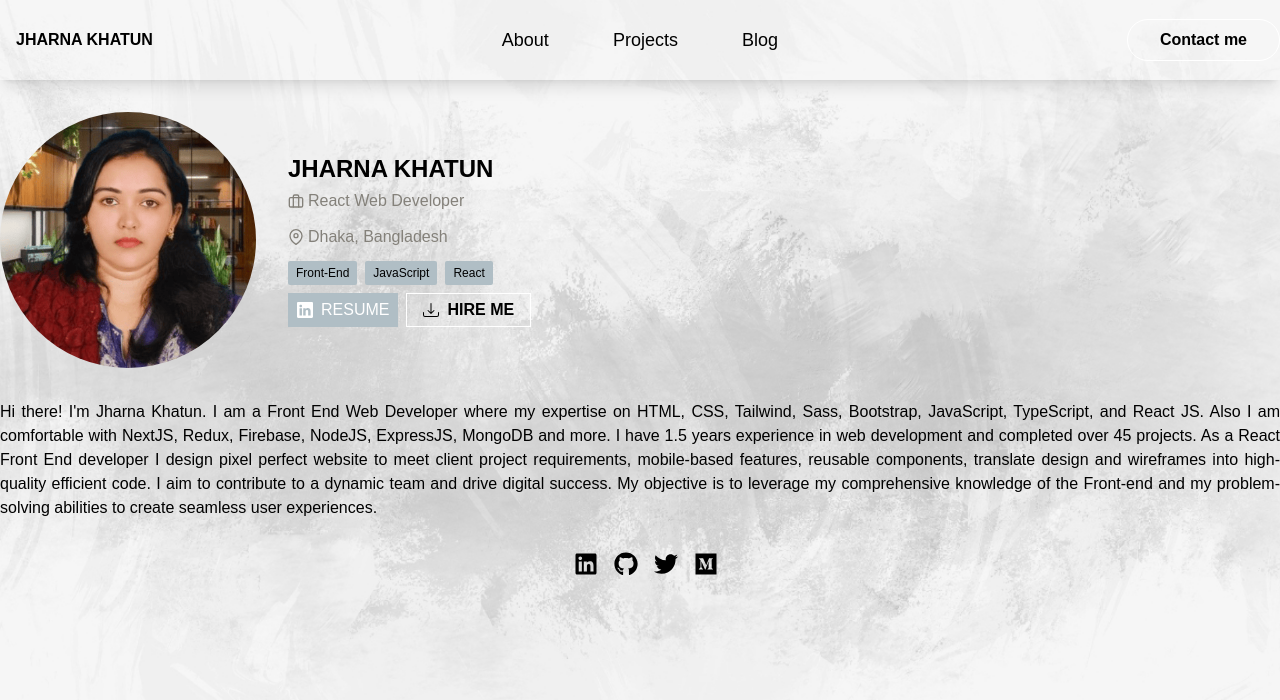
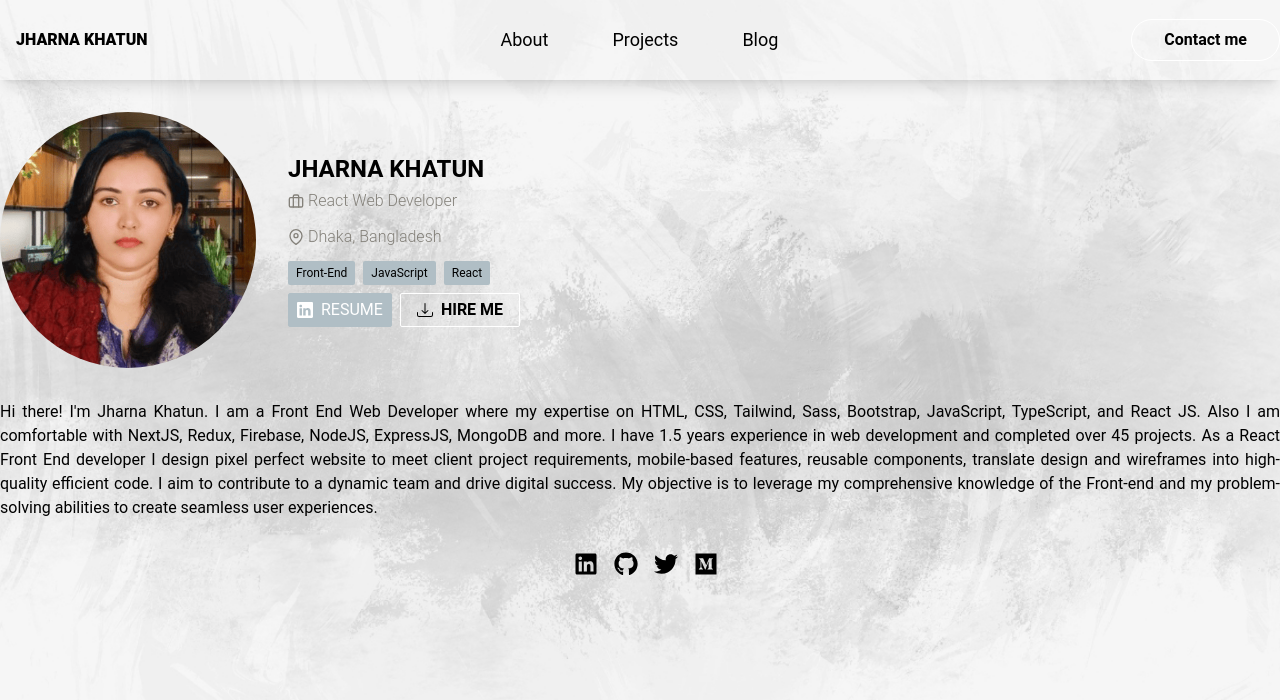
Before and after one commit to jharnakhatun2/portfolio, a website: page src/about.html in a window 1280 px wide. Drawn offline with Linux system fonts and the light colour scheme.

Commit message:
modify css style

```diff
--- a/src/about.html
+++ b/src/about.html
@@ -19,12 +19,12 @@
         <img
           src="/src/images/profile.png"
           alt="profile"
-          class="w-1/2 h-1/2 md:w-1/3 md:h-1/3 lg:w-1/5 lg:h-1/5 rounded-full"
+          class="w-1/2 h-1/2 md:w-1/3 md:h-1/3 lg:w-1/5 lg:h-1/5 rounded-full "
         />
         <!-- Profile Details-->
-        <div class="pl-8">
+        <div class="pl-0 md:pl-8 pt-2 md:pt-0">
           <div class="flex flex-row text-center">
-            <h2 class="text-2xl mb-1 uppercase font-bold">Jharna Khatun</h2>
+            <h2 class="text-xl sm:text-2xl mb-1 uppercase font-bold">Jharna Khatun</h2>
           </div>
           <div class="mb-3 font-light text-gray flex flex-row items-center">
             <svg
@@ -85,15 +85,15 @@
             </ul>
           </div>
           <!-- buttons -->
-        <div class="flex flex-col sm:flex-row justify-between">
-          <button class="bg-neutral hover:bg-opacity-0 text-white border md:uppercase border-neutral hover:border-white  hover:text-gray transition-colors">
+        <div class="flex flex-col sm:flex-row justify-between ">
+          <button class="bg-neutral hover:bg-opacity-0 text-white border md:uppercase border-neutral hover:border-white  hover:text-gray transition-colors rounded-sm">
             <a class="flex items-center py-1 px-1 md:px-2" href="https://drive.google.com/file/d/1XZdE78zwakW8di6uez9NtbR6DuVCOiyH/view?usp=drive_link" target="_blank">
               <svg aria-label="Location icon" role="img" stroke="currentColor" fill="currentColor" stroke-width="0" viewBox="0 0 16 16" height="1em" width="1em" xmlns="http://www.w3.org/2000/svg"><path d="M0 1.146C0 .513.526 0 1.175 0h13.65C15.474 0 16 .513 16 1.146v13.708c0 .633-.526 1.146-1.175 1.146H1.175C.526 16 0 15.487 0 14.854V1.146zm4.943 12.248V6.169H2.542v7.225h2.401zm-1.2-8.212c.837 0 1.358-.554 1.358-1.248-.015-.709-.52-1.248-1.342-1.248-.822 0-1.359.54-1.359 1.248 0 .694.521 1.248 1.327 1.248h.016zm4.908 8.212V9.359c0-.216.016-.432.08-.586.173-.431.568-.878 1.232-.878.869 0 1.216.662 1.216 1.634v3.865h2.401V9.25c0-2.22-1.184-3.252-2.764-3.252-1.274 0-1.845.7-2.165 1.193v.025h-.016a5.54 5.54 0 0 1 .016-.025V6.169h-2.4c.03.678 0 7.225 0 7.225h2.4z"></path></svg>
               <span class="pl-2">Resume</span>
             </a>
           </button>
 
-          <button class="border border-white font-bold md:uppercase px-2 hover:border-neutral hover:bg-neutral hover:text-white transition-colors sm:ml-2 mt-2 sm:mt-0">
+          <button class="border border-white font-bold md:uppercase px-2 hover:border-neutral hover:bg-neutral hover:text-white transition-colors sm:ml-2 mt-2 sm:mt-0 rounded-sm">
             <a class="flex items-center py-1 px-1 md:px-2" href="https://www.linkedin.com/in/jharna-khatun2/" target="_blank">
               <svg aria-label="Location icon" role="img" stroke="currentColor" fill="currentColor" stroke-width="0" viewBox="0 0 16 16" height="1em" width="1em" xmlns="http://www.w3.org/2000/svg"><path d="M.5 9.9a.5.5 0 0 1 .5.5v2.5a1 1 0 0 0 1 1h12a1 1 0 0 0 1-1v-2.5a.5.5 0 0 1 1 0v2.5a2 2 0 0 1-2 2H2a2 2 0 0 1-2-2v-2.5a.5.5 0 0 1 .5-.5z"></path><path d="M7.646 11.854a.5.5 0 0 0 .708 0l3-3a.5.5 0 0 0-.708-.708L8.5 10.293V1.5a.5.5 0 0 0-1 0v8.793L5.354 8.146a.5.5 0 1 0-.708.708l3 3z"></path></svg>
               <span class="pl-2">Hire Me</span>
--- a/src/input.css
+++ b/src/input.css
@@ -2,14 +2,13 @@
 @tailwind components;
 @tailwind utilities;
 
-@import url('https://fonts.googleapis.com/css2?family=Mulish:ital,wght@0,200..1000;1,200..1000&display=swap');
+@import url('https://fonts.googleapis.com/css2?family=Roboto:ital,wght@0,100;0,300;0,400;0,500;0,700;0,900;1,100;1,300;1,400;1,500;1,700;1,900&display=swap');
 
 * {
     box-sizing: border-box;
   }
   body {
-   font-family: "Mulish", sans-serif;
-    margin: 0;
+    font-family: "Roboto", sans-serif;
     background: url("/src/images/1.png") no-repeat fixed center ;
     background-size: cover;
   }
```
Also changed, not shown: src/style.css.
